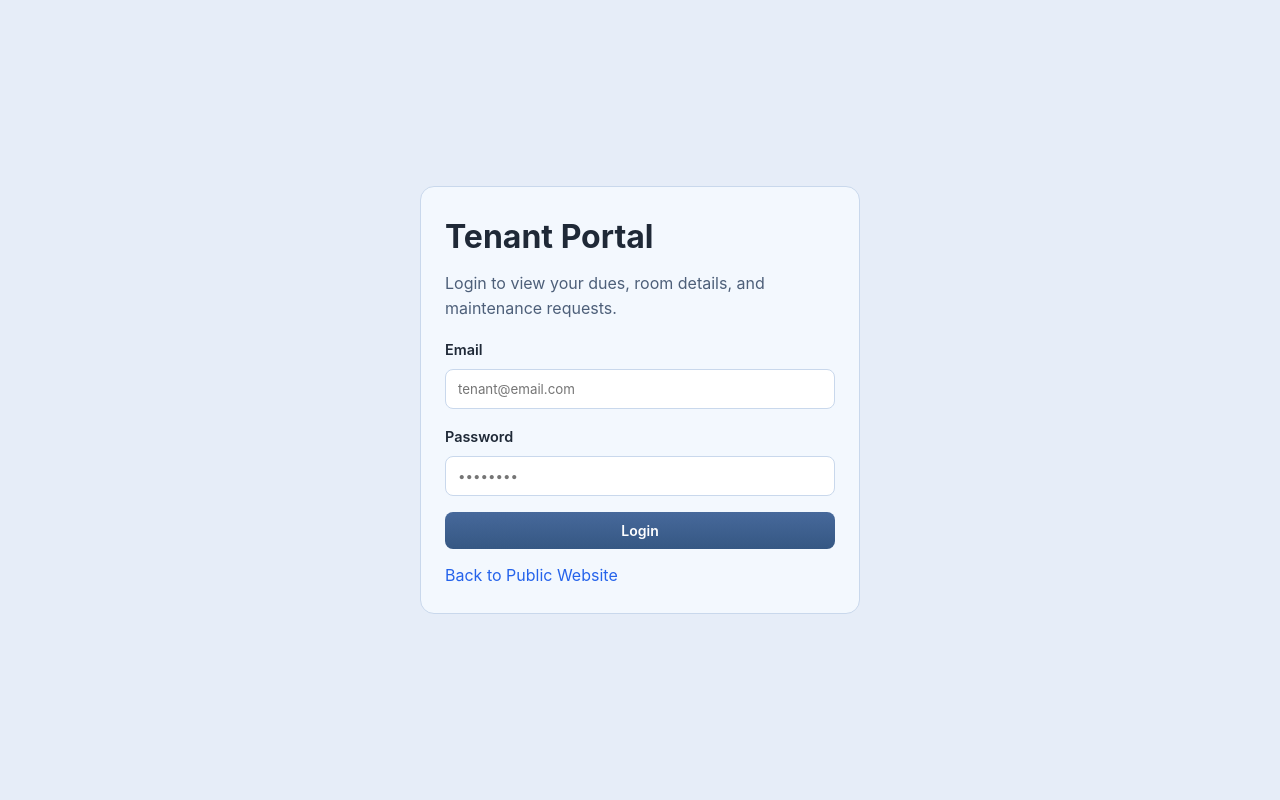
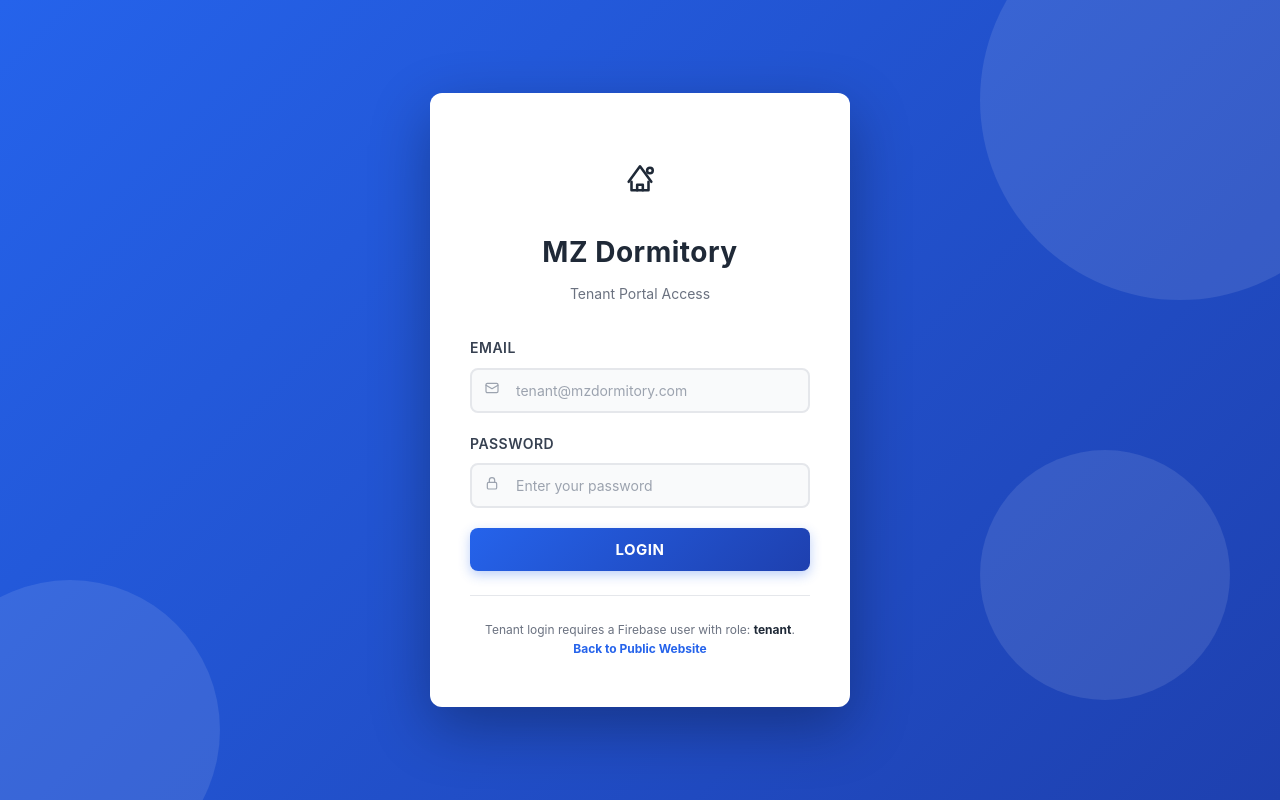
Before and after one commit to gracyy17/Dormitory-Management, a React (Vite) app: page /tenant/login in a window 1280 px wide. Built offline with nearby package versions, Linux system fonts and the light colour scheme; no server answers.

Commit message:
changed tenant login portal design

```diff
--- a/src/components/public/TenantLogin.jsx
+++ b/src/components/public/TenantLogin.jsx
@@ -1,7 +1,8 @@
 import React, { useState } from 'react';
 import { Link, Navigate, useNavigate } from 'react-router-dom';
-import '../../styles/PublicWebsite.css';
+import '../../styles/AdminLogin.css';
 import { useAuth } from '../../context/AuthContext';
+import { BrandIcon, LockIcon, MailIcon } from '../common/LineIcons';
 
 function TenantLogin() {
   const navigate = useNavigate();
@@ -32,45 +33,70 @@ function TenantLogin() {
   }
 
   return (
-    <div className="tenant-login-page">
-      <div className="tenant-login-card">
-        <h1>Tenant Portal</h1>
-        <p>Login to view your dues, room details, and maintenance requests.</p>
+    <div className="login-container">
+      <div className="login-background">
+        <div className="background-shape shape-1"></div>
+        <div className="background-shape shape-2"></div>
+        <div className="background-shape shape-3"></div>
+      </div>
 
-        <form className="tenant-login-form" onSubmit={handleSubmit}>
+      <div className="login-card">
+        <div className="login-header">
+          <div className="login-logo" aria-hidden="true">
+            <BrandIcon className="ui-icon" size={34} />
+          </div>
+          <h1 className="login-title">MZ Dormitory</h1>
+          <p className="login-subtitle">Tenant Portal Access</p>
+        </div>
+
+        <form className="login-form" onSubmit={handleSubmit}>
+          <div className="form-group">
             <label htmlFor="tenant-email">Email</label>
+            <div className="input-wrapper">
+              <span className="input-icon" aria-hidden="true">
+                <MailIcon className="ui-icon" size={16} />
+              </span>
               <input
                 id="tenant-email"
                 type="email"
                 value={email}
                 onChange={(event) => setEmail(event.target.value)}
-            placeholder="tenant@email.com"
+                placeholder="tenant@mzdormitory.com"
                 required
               />
+            </div>
+          </div>
 
+          <div className="form-group">
             <label htmlFor="tenant-password">Password</label>
+            <div className="input-wrapper">
+              <span className="input-icon" aria-hidden="true">
+                <LockIcon className="ui-icon" size={16} />
+              </span>
               <input
                 id="tenant-password"
                 type="password"
                 value={password}
                 onChange={(event) => setPassword(event.target.value)}
-            placeholder="••••••••"
+                placeholder="Enter your password"
                 required
               />
+            </div>
+          </div>
 
-          {error && <p className="tenant-login-error">{error}</p>}
+          {error && <div className="error-message">{error}</div>}
 
-          <button type="submit" className="btn btn-primary" disabled={isLoading}>
+          <button type="submit" className="login-button" disabled={isLoading}>
             {isLoading ? 'Logging in...' : 'Login'}
           </button>
         </form>
 
-        {!isFirebaseConfigured && (
-          <p className="tenant-login-help">Firebase env values are missing. Add `VITE_FIREBASE_*` variables.</p>
-        )}
-
-        <div className="tenant-login-links">
-          <Link to="/">Back to Public Website</Link>
+        <div className="login-footer">
+          <p className="demo-credentials">Tenant login requires a Firebase user with role: <strong>tenant</strong>.</p>
+          {!isFirebaseConfigured && <p className="demo-credentials">Firebase env values are missing. Check your .env file.</p>}
+          <p className="demo-credentials">
+            <Link className="login-nav-link" to="/">Back to Public Website</Link>
+          </p>
         </div>
       </div>
     </div>
--- a/src/styles/AdminLogin.css
+++ b/src/styles/AdminLogin.css
@@ -235,6 +235,17 @@
   font-weight: 700;
 }
 
+.login-nav-link {
+  color: #2563eb;
+  text-decoration: none;
+  font-weight: 700;
+}
+
+.login-nav-link:hover {
+  color: #1e40af;
+  text-decoration: underline;
+}
+
 /* ==================== RESPONSIVE ==================== */
 @media (max-width: 480px) {
   .login-card {
```
Lines whose indentation alone changed are shown as unchanged.
